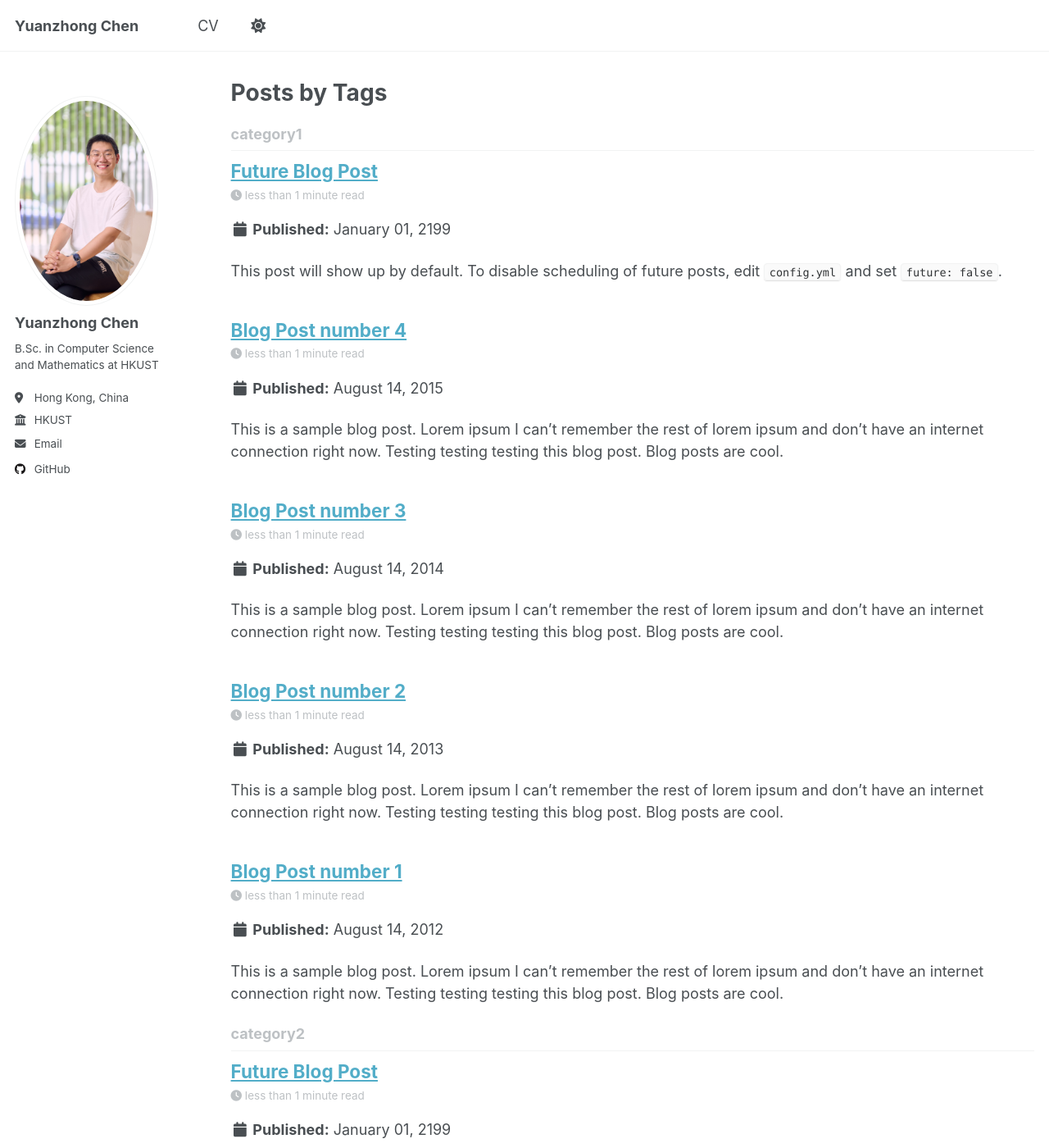
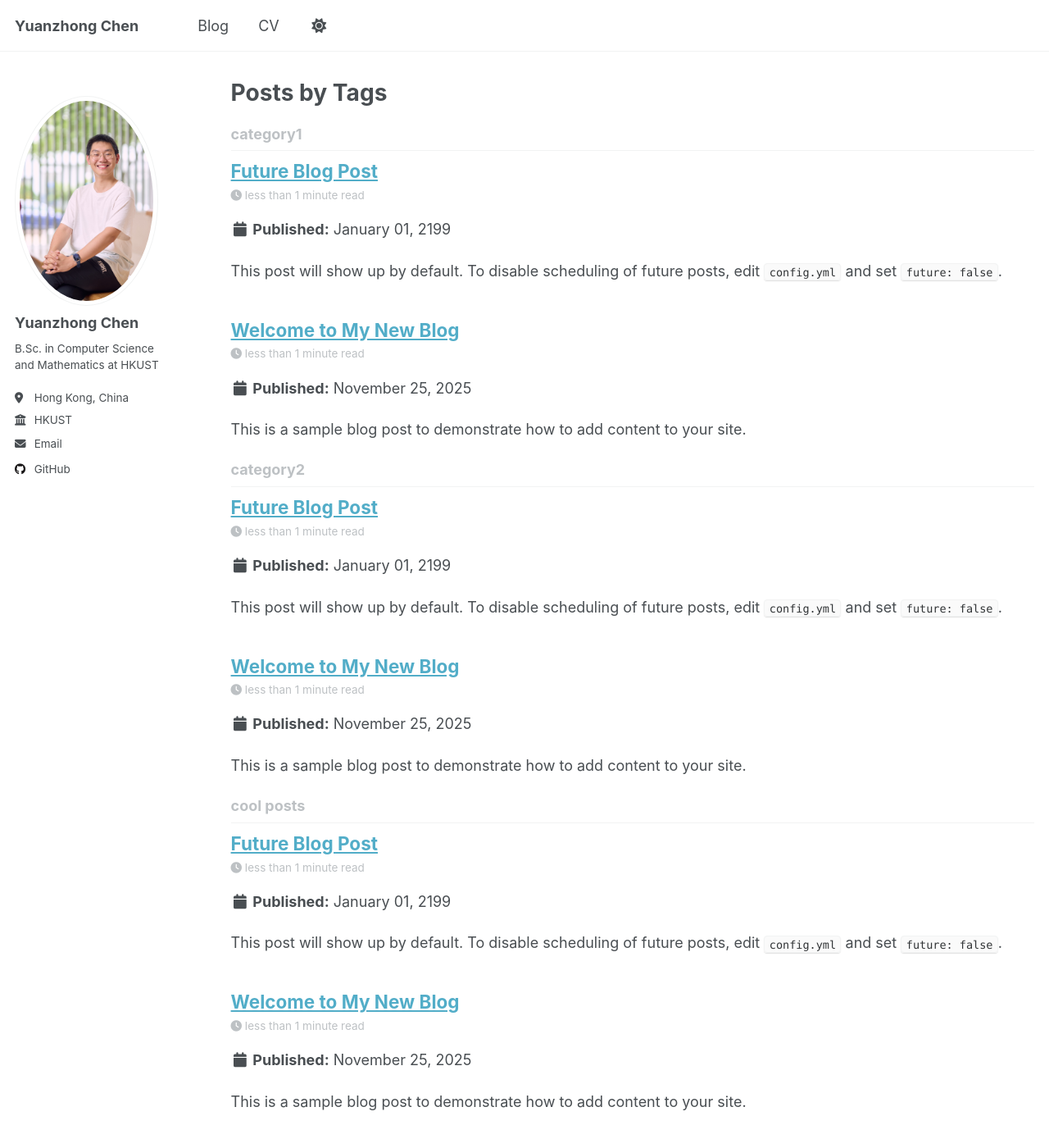
Before and after one commit to 517adam/517adam.github.io, a Jekyll site: the page built from _pages/tag-archive.html, in a window 1280 px wide and 1400 px high. Shown: the whole window at 82% size. Built offline with Jekyll 4.4.1, drawn with Linux system fonts in a browser that asks for light colours; a script that is not in the unit is left out; some of the changed text lies outside the part shown.

Commit message:
add blogs and some links

````diff
--- a/_data/navigation.yml
+++ b/_data/navigation.yml
@@ -23,6 +23,9 @@ main:
   # - title: "Blog Posts"
   #   url: /year-archive/
 
+  - title: "Blog"
+    url: /blog/
+
   - title: "CV"
     url: /cv/
 
--- a/_posts/2012-08-14-blog-post-1.md
+++ /dev/null
@@ -1,20 +0,0 @@
----
-title: 'Blog Post number 1'
-date: 2012-08-14
-permalink: /posts/2012/08/blog-post-1/
-tags:
-  - cool posts
-  - category1
-  - category2
----
-
-This is a sample blog post. Lorem ipsum I can't remember the rest of lorem ipsum and don't have an internet connection right now. Testing testing testing this blog post. Blog posts are cool.
-
-Headings are cool
-======
-
-You can have many headings
-======
-
-Aren't headings cool?
-------
--- a/_posts/2013-08-14-blog-post-2.md
+++ /dev/null
@@ -1,20 +0,0 @@
----
-title: 'Blog Post number 2'
-date: 2013-08-14
-permalink: /posts/2013/08/blog-post-2/
-tags:
-  - cool posts
-  - category1
-  - category2
----
-
-This is a sample blog post. Lorem ipsum I can't remember the rest of lorem ipsum and don't have an internet connection right now. Testing testing testing this blog post. Blog posts are cool.
-
-Headings are cool
-======
-
-You can have many headings
-======
-
-Aren't headings cool?
-------
--- a/_posts/2014-08-14-blog-post-3.md
+++ /dev/null
@@ -1,20 +0,0 @@
----
-title: 'Blog Post number 3'
-date: 2014-08-14
-permalink: /posts/2014/08/blog-post-3/
-tags:
-  - cool posts
-  - category1
-  - category2
----
-
-This is a sample blog post. Lorem ipsum I can't remember the rest of lorem ipsum and don't have an internet connection right now. Testing testing testing this blog post. Blog posts are cool.
-
-Headings are cool
-======
-
-You can have many headings
-======
-
-Aren't headings cool?
-------
--- /dev/null
+++ b/_posts/2025-11-25-sample-blog-post.md
@@ -0,0 +1,41 @@
+---
+title: "Welcome to My New Blog"
+date: 2025-11-25
+permalink: /posts/2025/11/sample-blog-post/
+tags:
+  - cool posts
+  - category1
+  - category2
+---
+
+This is a sample blog post to demonstrate how to add content to your site.
+
+## How to Add a New Post
+
+1.  Create a new file in the `_posts` directory.
+2.  Name the file in the format `YYYY-MM-DD-title.md` (e.g., `2025-11-25-my-new-post.md`).
+3.  Add the "Front Matter" at the top of the file (the text between the `---` lines).
+
+### Example Front Matter
+
+```yaml
+---
+title: "Your Post Title"
+date: 2025-11-25
+permalink: /posts/2025/11/your-post-title/
+tags:
+  - tag1
+  - tag2
+---
+```
+
+## Adding Content
+
+You can use standard **Markdown** formatting for your posts.
+
+*   Lists
+*   [Links](https://google.com)
+*   Images
+*   Code blocks
+
+Enjoy blogging!
````
Also changed, not shown: _pages/blog.md (added, +18 -0 lines), _posts/2015-08-14-blog-post-4.md (deleted, +0 -20 lines).
